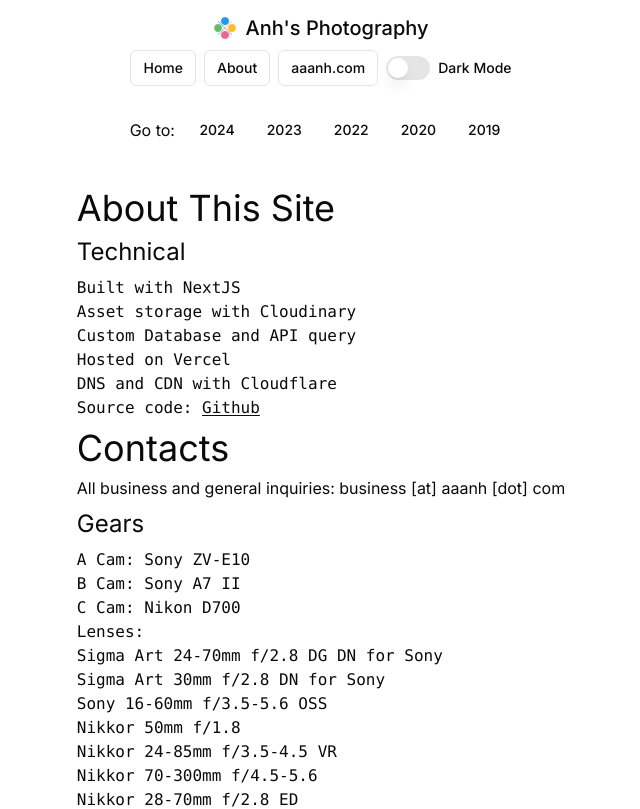
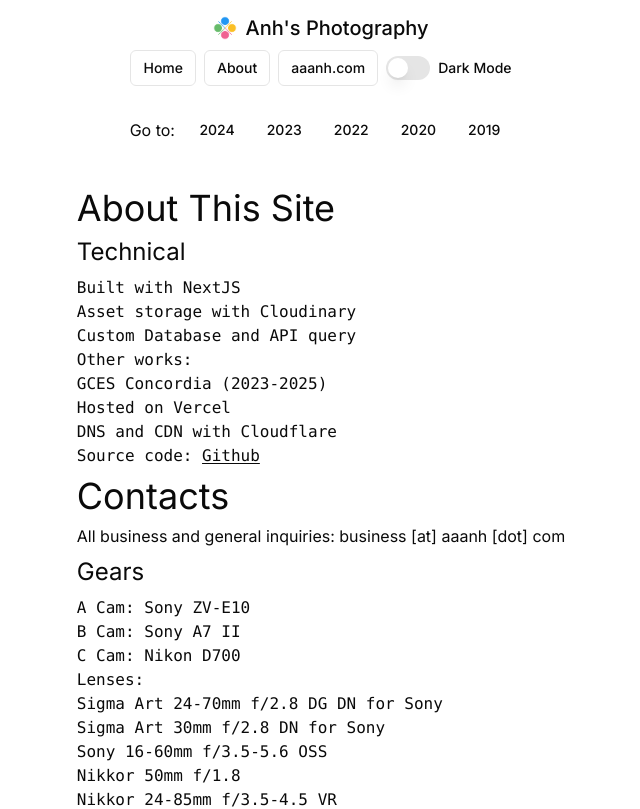
Before and after one commit to aaanh/photos, a Next.js app: page /about in a window 1280 px wide. Shown: the top 809 px of the page, without its empty margins (319-959 px from the left). Built offline with nearby package versions, Linux system fonts and the light colour scheme.

Commit message:
Update about/works

```diff
--- a/src/app/about/page.tsx
+++ b/src/app/about/page.tsx
@@ -8,6 +8,16 @@ export default function AboutPage() {
           <li>Built with NextJS</li>
           <li>Asset storage with Cloudinary</li>
           <li>Custom Database and API query</li>
+          <li>
+            Other works:{" "}
+            <ul>
+              <li>
+                <a href="https://gcesconcordia.com/meet-the-team">
+                  GCES Concordia (2023-2025)
+                </a>
+              </li>
+            </ul>
+          </li>
           <li>Hosted on Vercel</li>
           <li>DNS and CDN with Cloudflare</li>
           <li>
```
